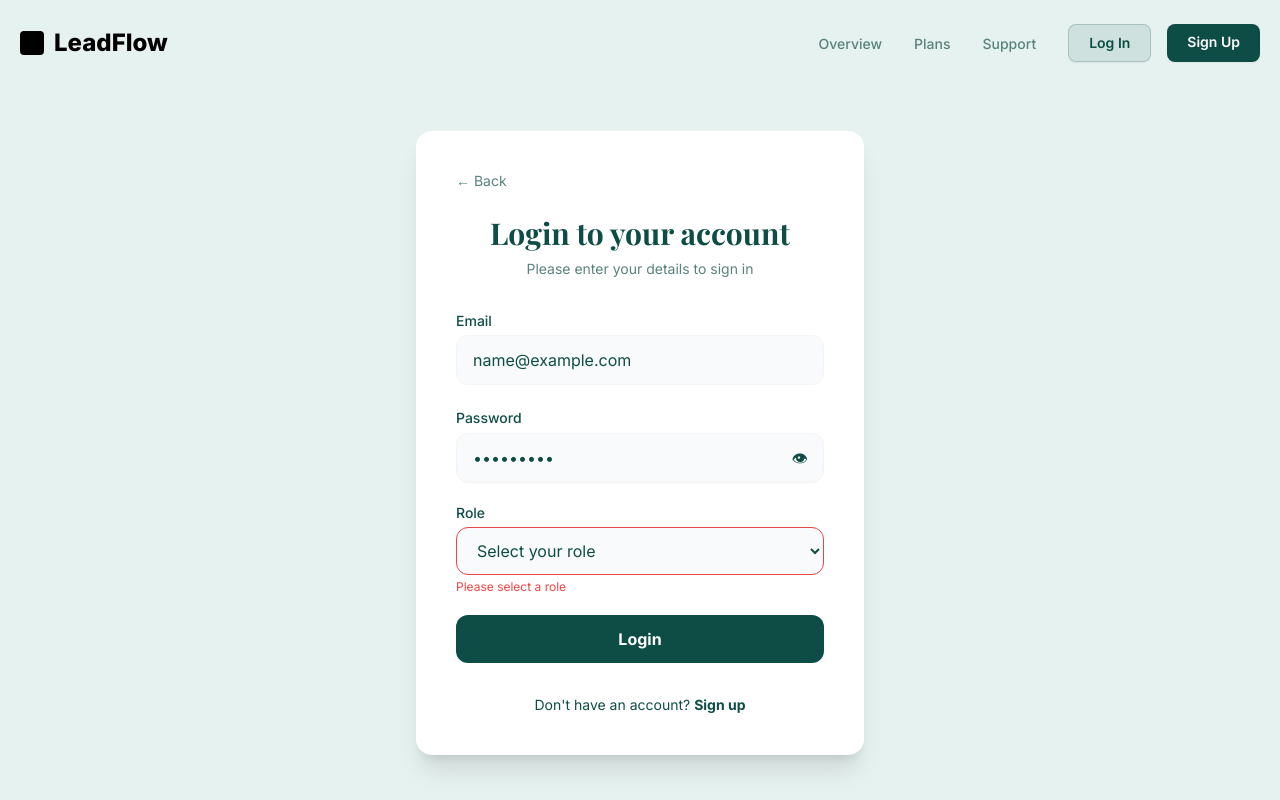
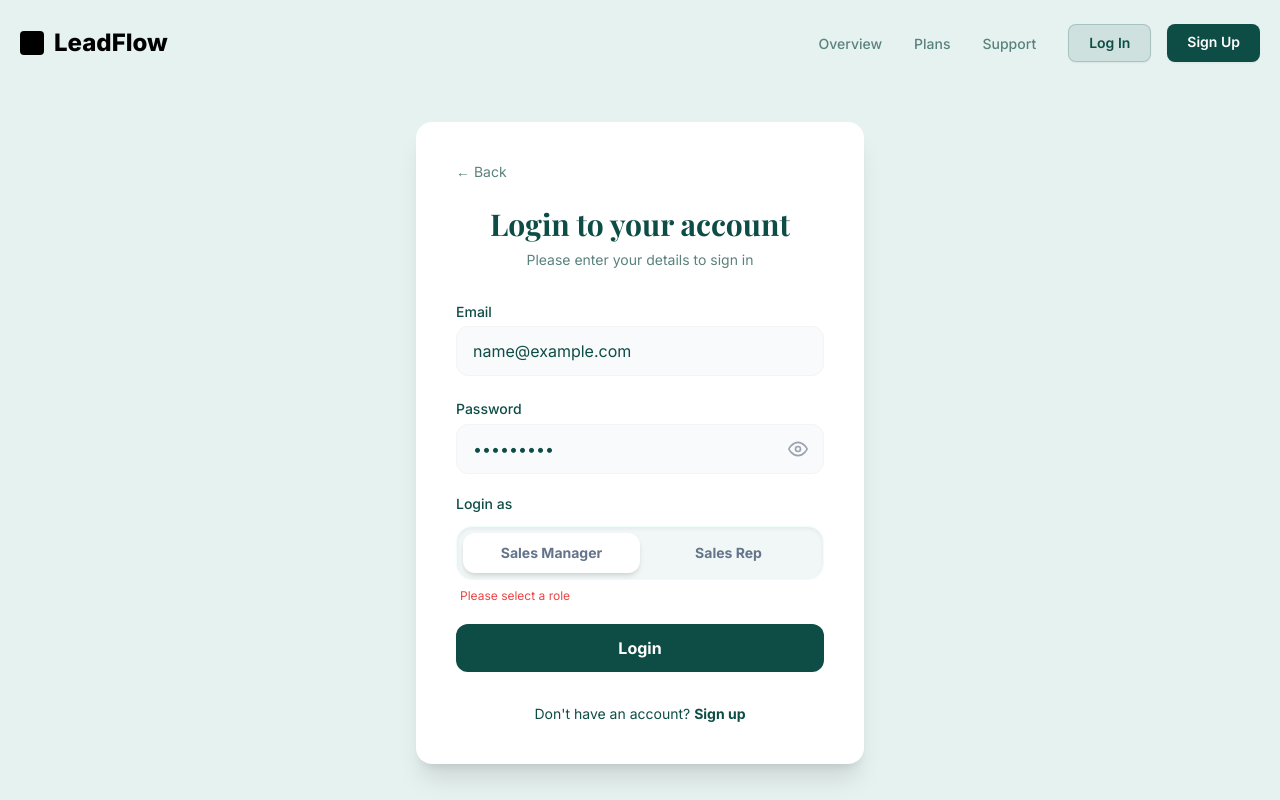
Before and after one commit to devsa-gitignore/Leadflow_Production, a React app in the folder frontend/: page /login in a window 1280 px wide. Both pictures are taken after typing "name@example.com", "Sample123" into the empty fields and a click on the button "Login". Built offline with nearby package versions, Linux system fonts and the light colour scheme; the HTML template or start-up script is replaced by a standard one; a web font is replaced by a local one.

Commit message:
modified sidebar , pipeline and added toggle onto login page

```diff
--- a/frontend/src/components/DashboardLayout.jsx
+++ b/frontend/src/components/DashboardLayout.jsx
@@ -6,7 +6,7 @@ const DashboardLayout = ({ children, role, userName, userRole }) => {
   const [isSidebarOpen, setIsSidebarOpen] = useState(false);
   if(!role) return null;
   return (
-    <div className="flex min-h-screen bg-[#e8f3f1] overflow-x-hidden relative">
+    <div className="flex h-screen bg-[#e8f3f1] overflow-hidden relative font-sans">
       {/* Sidebar Overlay for mobile */}
       {isSidebarOpen && (
         <div
@@ -18,15 +18,15 @@ const DashboardLayout = ({ children, role, userName, userRole }) => {
       {/* Sidebar Container */}
       <div className={`
         fixed inset-y-0 left-0 z-50 transform transition-transform duration-300 ease-in-out
-        lg:static lg:translate-x-0
+        lg:static lg:translate-x-0 lg:h-full
         ${isSidebarOpen ? 'translate-x-0' : '-translate-x-full'}
       `}>
         <Sidebar role={role} closeSidebar={() => setIsSidebarOpen(false)} />
       </div>
 
       {/* Main Content Container */}
-      <div className="flex-1 flex flex-col min-w-0">
-        <main className="flex-1 p-4 md:p-8">
+      <div className="flex-1 flex flex-col min-w-0 h-full overflow-hidden">
+        <main className="flex-1 overflow-y-auto p-4 md:p-8 scroll-smooth custom-scrollbar pb-24">
           <Navbar2
             userName={userName}
             userRole={userRole}
--- a/frontend/src/components/Login.jsx
+++ b/frontend/src/components/Login.jsx
@@ -172,6 +172,7 @@
 // export default Login;
 import React, { useState } from 'react';
 import { Link, useNavigate } from 'react-router-dom';
+import { motion } from 'framer-motion';
 import Navbar from './Navbar';
 import { login } from '../utils/auth';
 
@@ -306,9 +307,19 @@ navigate('/dashboard');
                 <button
                   type="button"
                   onClick={togglePasswordVisibility}
-                  className="absolute right-4 top-1/2 -translate-y-1/2"
+                  className="absolute right-4 top-1/2 -translate-y-1/2 text-gray-400 hover:text-primary transition-colors"
                 >
-                  👁
+                  {showPassword ? (
+                    <svg width="20" height="20" viewBox="0 0 24 24" fill="none" stroke="currentColor" strokeWidth="2" strokeLinecap="round" strokeLinejoin="round">
+                      <path d="M17.94 17.94A10.07 10.07 0 0 1 12 20c-7 0-11-8-11-8a18.45 18.45 0 0 1 5.06-5.94M9.9 4.24A9.12 9.12 0 0 1 12 4c7 0 11 8 11 8a18.5 18.5 0 0 1-2.16 3.19m-6.72-1.07a3 3 0 1 1-4.24-4.24" />
+                      <line x1="1" y1="1" x2="23" y2="23" />
+                    </svg>
+                  ) : (
+                    <svg width="20" height="20" viewBox="0 0 24 24" fill="none" stroke="currentColor" strokeWidth="2" strokeLinecap="round" strokeLinejoin="round">
+                      <path d="M1 12s4-8 11-8 11 8 11 8-4 8-11 8-11-8-11-8z" />
+                      <circle cx="12" cy="12" r="3" />
+                    </svg>
+                  )}
                 </button>
               </div>
 
@@ -317,25 +328,42 @@ navigate('/dashboard');
               )}
             </div>
 
-            {/* ROLE */}
+            {/* ROLE TOGGLE */}
             <div>
-              <label className="block text-sm font-medium mb-1">Role</label>
-              <select
-                className={`w-full px-4 py-3 rounded-xl bg-[#f8fafb] border ${
-                  errors.role ? 'border-red-500' : 'border-gray-100'
-                }`}
-                value={formData.role}
-                onChange={(e) =>
-                  setFormData({ ...formData, role: e.target.value })
-                }
-              >
-                <option value="">Select your role</option>
-                <option value="sales_manager">Sales manager</option>
-                <option value="sales_representative">Sales representative</option>
-              </select>
+              <label className="block text-sm font-medium mb-3">Login as</label>
+              <div className="relative flex p-1.5 bg-[#f0f7f6] rounded-2xl border border-teal-50 shadow-inner">
+                {/* Background Slider */}
+                <motion.div
+                  className="absolute left-1.5 top-1.5 bottom-1.5 w-[calc(50%-6px)] bg-white rounded-xl shadow-md z-0"
+                  initial={false}
+                  animate={{
+                    x: formData.role === 'sales_representative' ? '100%' : '0%',
+                  }}
+                  transition={{ type: "spring", stiffness: 400, damping: 30 }}
+                />
+
+                <button
+                  type="button"
+                  onClick={() => setFormData({ ...formData, role: 'sales_manager' })}
+                  className={`relative z-10 flex-1 py-2.5 text-sm font-bold transition-colors ${
+                    formData.role === 'sales_manager' ? 'text-primary' : 'text-slate-500'
+                  }`}
+                >
+                  Sales Manager
+                </button>
+                <button
+                  type="button"
+                  onClick={() => setFormData({ ...formData, role: 'sales_representative' })}
+                  className={`relative z-10 flex-1 py-2.5 text-sm font-bold transition-colors ${
+                    formData.role === 'sales_representative' ? 'text-primary' : 'text-slate-500'
+                  }`}
+                >
+                  Sales Rep
+                </button>
+              </div>
 
               {errors.role && (
-                <p className="text-red-500 text-xs mt-1">{errors.role}</p>
+                <p className="text-red-500 text-xs mt-2 ml-1">{errors.role}</p>
               )}
             </div>
 
--- a/frontend/src/components/Sidebar.jsx
+++ b/frontend/src/components/Sidebar.jsx
@@ -20,7 +20,7 @@ const Sidebar = ({ role,active }) => {
   ];
 
   return (
-    <div className="w-64 bg-[#f8fafb] h-screen border-r border-gray-200 flex flex-col relative">
+    <div className="w-64 bg-[#f8fafb] h-full border-r border-gray-200 flex flex-col relative overflow-y-auto custom-scrollbar">
       <div className="p-6 flex items-center gap-3 mb-8">
         <div className="w-8 h-8 bg-black rounded shrink-0" />
         <span className="text-xl font-extrabold text-[#0e4d46]">LeadFlow</span>
--- a/frontend/src/components/Signup.jsx
+++ b/frontend/src/components/Signup.jsx
@@ -1,5 +1,6 @@
 import React, { useState } from 'react';
 import { Link, useNavigate } from 'react-router-dom';
+import { motion } from 'framer-motion';
 import Navbar from './Navbar';
 import { signup } from '../utils/auth';
 
@@ -112,18 +113,43 @@ const Signup = () => {
               {errors.email && <p className="text-red-500 text-xs mt-1">{errors.email}</p>}
             </div>
 
+            {/* POSITION/ROLE TOGGLE */}
             <div>
-              <label className="block text-sm font-bold text-primary mb-1">Position/Role</label>
-              <select
-                className={`w-full px-4 py-3 rounded-xl bg-white border ${errors.role ? 'border-red-500' : 'border-gray-200'} focus:outline-none focus:ring-2 focus:ring-primary/20 transition-all appearance-none`}
-                value={formData.role}
-                onChange={(e) => setFormData({...formData, role: e.target.value})}
-              >
-                <option value="">Select your role</option>
-                <option value="sales_manager">Sales manager</option>
-                <option value="sales_representative">Sales representative</option>
-              </select>
-              {errors.role && <p className="text-red-500 text-xs mt-1">{errors.role}</p>}
+              <label className="block text-sm font-bold text-primary mb-3">Position / Role</label>
+              <div className="relative flex p-1.5 bg-[#f0f7f6] rounded-2xl border border-teal-50 shadow-inner">
+                {/* Background Slider */}
+                <motion.div
+                  className="absolute left-1.5 top-1.5 bottom-1.5 w-[calc(50%-6px)] bg-white rounded-xl shadow-md z-0"
+                  initial={false}
+                  animate={{
+                    x: formData.role === 'sales_representative' ? '100.5%' : '0%',
+                  }}
+                  transition={{ type: "spring", stiffness: 400, damping: 30 }}
+                />
+
+                <button
+                  type="button"
+                  onClick={() => setFormData({ ...formData, role: 'sales_manager' })}
+                  className={`relative z-10 flex-1 py-2.5 text-sm font-bold transition-colors ${
+                    formData.role === 'sales_manager' ? 'text-primary' : 'text-slate-500'
+                  }`}
+                >
+                  Sales Manager
+                </button>
+                <button
+                  type="button"
+                  onClick={() => setFormData({ ...formData, role: 'sales_representative' })}
+                  className={`relative z-10 flex-1 py-2.5 text-sm font-bold transition-colors ${
+                    formData.role === 'sales_representative' ? 'text-primary' : 'text-slate-500'
+                  }`}
+                >
+                  Sales Rep
+                </button>
+              </div>
+
+              {errors.role && (
+                <p className="text-red-500 text-xs mt-2 ml-1 font-medium">{errors.role}</p>
+              )}
             </div>
 
             <div className="relative">
--- a/frontend/src/index.css
+++ b/frontend/src/index.css
@@ -12,3 +12,19 @@
     @apply font-serif font-bold leading-tight;
   }
 }
+
+@layer utilities {
+  .custom-scrollbar::-webkit-scrollbar {
+    width: 5px;
+  }
+  .custom-scrollbar::-webkit-scrollbar-track {
+    background: transparent;
+  }
+  .custom-scrollbar::-webkit-scrollbar-thumb {
+    background: #0e4d4620;
+    border-radius: 10px;
+  }
+  .custom-scrollbar::-webkit-scrollbar-thumb:hover {
+    background: #0e4d4640;
+  }
+}
```
Also changed, not shown: frontend/src/components/MyPipeline.jsx (+91 -13 lines).
